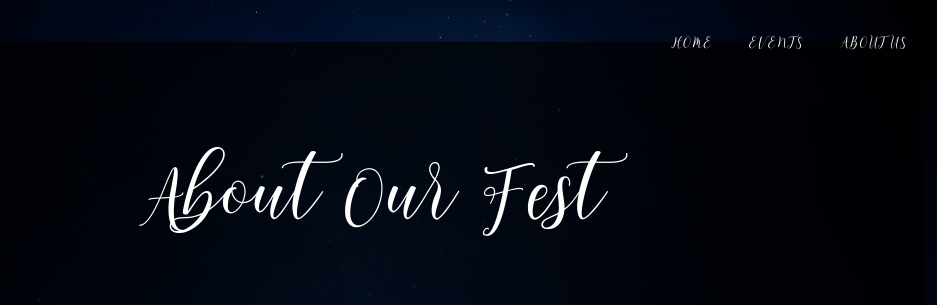
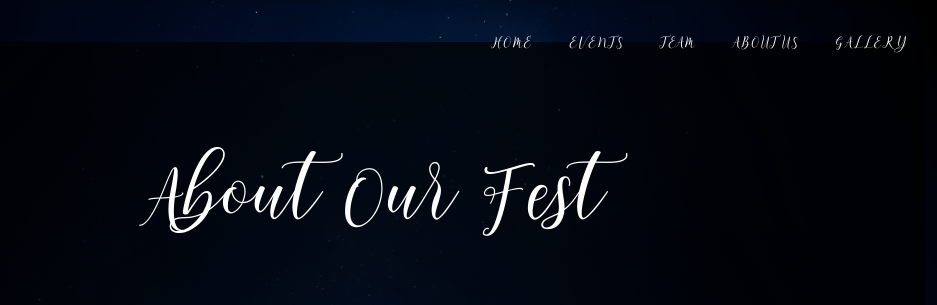
Before and after one commit to dikshagour01/Epistemico25, a Flask app: page /about in a window 1280 px wide. Shown: the top 305 px of the page, without its empty margins (270-1207 px from the left). Run offline with Flask 3, Linux system fonts and the light colour scheme; some libraries are stand-ins or nearby versions; some web fonts are replaced.

Commit message:
Update base.html

```diff
--- a/templates/base.html
+++ b/templates/base.html
@@ -60,9 +60,9 @@
                                         <ul id="navigation" class="d-flex justify-content-end">
                                             <li><a href="{{ url_for('app_routes.home') }}">Home</a></li>
                                             <li><a href="{{ url_for('app_routes.events') }}">Events</a></li>
-<!--                                             <li><a href="{{ url_for('app_routes.team') }}">Team</a></li> -->
+                                            <li><a href="{{ url_for('app_routes.team') }}">Team</a></li>
                                             <li><a href="{{ url_for('app_routes.about') }}">About Us</a></li>
-<!--                                             <li><a href="{{ url_for('app_routes.gallery') }}">Gallery</a></li> -->
+                                            <li><a href="{{ url_for('app_routes.gallery') }}">Gallery</a></li>
                                         </ul>
                                     </nav>
                                 </div>
```
